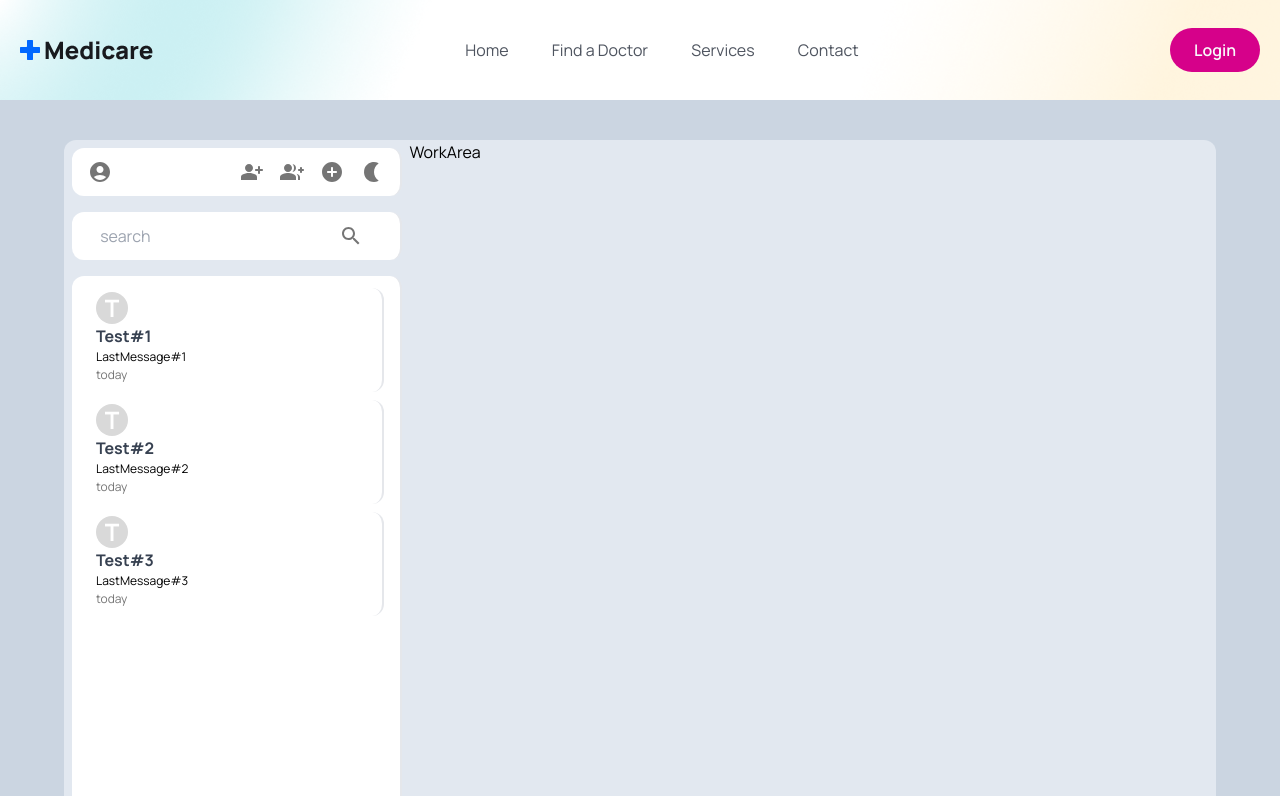
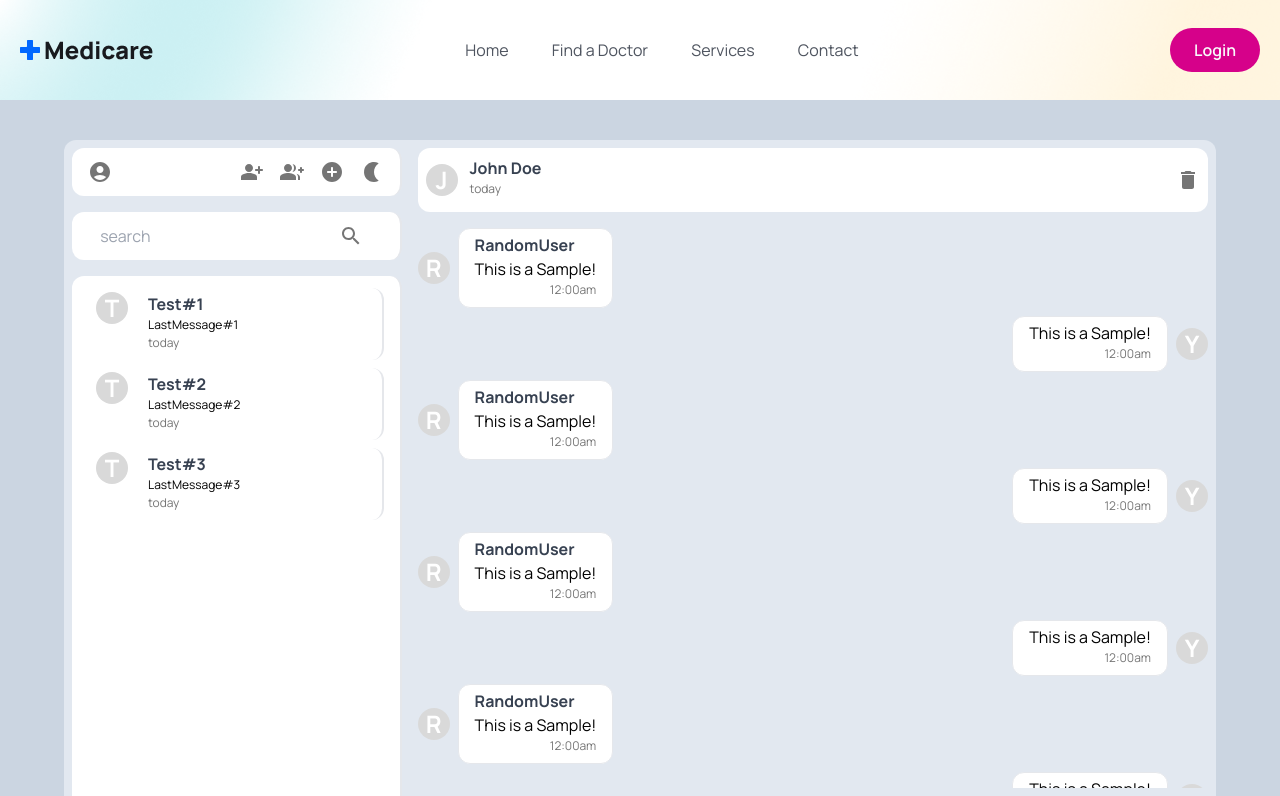
Before and after one commit to hargunkaur286/medihacks, a React (Vite) app in the folder frontend/: page /chat in a window 1280 px wide. Shown: the top 796 px of the page. Built offline with nearby package versions, Linux system fonts and the light colour scheme.

Commit message:
chat interface completed

```diff
--- a/frontend/src/components/ChatApp/ChatArea.jsx
+++ b/frontend/src/components/ChatApp/ChatArea.jsx
@@ -1,11 +1,51 @@
 import React from 'react'
+import DeleteIcon from "@mui/icons-material/Delete"
+import { IconButton } from "@mui/material"
+import SendIcon from "@mui/icons-material/Send"
+import MessageOthers from './MessageOthers'
+import MessageSelf from './MessageSelf'
 
-const ChatArea = () => {
-  return (
-    <div>
+const ChatArea = ({ props }) => {
+    return (
+        <div className='flex flex-col h-full'>
 
-    </div>
-  )
+            {/* message header */}
+            <div className="flex align-center gap-1 bg-white pt-2 pb-2 m-2 rounded-xl">
+                <p className='flex justify-center items-center bg-[#d9d9d9] text-white font-bold text-2xl h-8 w-8 p-0.5 rounded-full self-center m-2'>{props.name[0]}</p>
+                <div className="flex-col justify-center flex-grow">
+                    <p className='col-start-2 col-span-2 row-start-1 font-bold text-gray-700'>{props.name}</p>
+                    <p className='self-end text-[0.75rem] text-[rgba(0,0,0,0.54)]'>{props.timeStamp}</p>
+                </div>
+                <IconButton>
+                    <DeleteIcon />
+                </IconButton>
+            </div>
+            {/* message box */}
+            <div className="flex-grow overflow-y-auto">
+                <MessageOthers/>
+                <MessageSelf/>
+                <MessageOthers/>
+                <MessageSelf/>
+                <MessageOthers/>
+                <MessageSelf/>
+                <MessageOthers/>
+                <MessageSelf/>
+                <MessageOthers/>
+                <MessageSelf/>
+            </div>
+
+            {/* text input */}
+            <div className='flex items-center m-2 text-xl rounded-xl bg-white px-4 py-2'>
+                <input
+                    placeholder='Type a Message'
+                    className='flex-grow rounded-xl px-2 py-1 border border-gray-300 focus:outline-none focus:ring-2 focus:primaryColor'
+                />
+                <IconButton className='ml-2'>
+                    <SendIcon />
+                </IconButton>
+            </div>
+        </div>
+    )
 }
 
 export default ChatArea
--- a/frontend/src/components/ChatApp/ConversationItem.jsx
+++ b/frontend/src/components/ChatApp/ConversationItem.jsx
@@ -3,10 +3,16 @@ import React from 'react'
 const ConversationItem = ({ props }) => {
     return (
         <div className='bg-white border-r-2 pt-1 pb-2 pr-2 pl-2 rounded-xl m-2 flex-grow'>
-            <p className="flex justify-center items-center bg-[#d9d9d9] text-white font-bold text-2xl h-8 w-8 p-0.5 rounded-full self-center">{props.name[0]}</p>
-            <p className="col-start-2 col-span-2 row-start-1 font-bold text-gray-700">{props.name}</p>
-            <p className="con-lastMessage text-[0.75rem]">{props.lastMessage}</p>
-            <p className="con-timeStamp self-end text-[0.75rem] text-[rgba(0,0,0,0.54)]">{props.timeStamp}</p>
+            <div className="flex align-center">
+                <div>
+                <p className="flex justify-center items-center bg-[#d9d9d9] text-white font-bold text-2xl h-8 w-8 p-0.5 rounded-full self-center mr-5">{props.name[0]}</p>
+                </div>
+                <div>
+                <p className="col-start-2 col-span-2 row-start-1 font-bold text-gray-700">{props.name}</p>
+                <p className="text-[0.75rem]">{props.lastMessage}</p>
+                <p className="con-timeStamp self-end text-[0.75rem] text-[rgba(0,0,0,0.54)]">{props.timeStamp}</p>
+                </div>
+            </div>
         </div>
     )
 }
--- a/frontend/src/components/ChatApp/MainContainer.jsx
+++ b/frontend/src/components/ChatApp/MainContainer.jsx
@@ -1,15 +1,19 @@
 import React from 'react'
+import ChatArea from './ChatArea'
 import Sidebar from './Sidebar'
-import WorkArea from './WorkArea'
 
 const MainContainer = () => {
+  const chatAreaProps = {
+    name: 'John Doe',
+    timeStamp: 'today'
+  };
   return (
     <div className="bg-slate-200 h-[90vh] w-[90vw] flex min-h-full rounded-xl mt-10">
       <div className="w-[30%] h-full">
         <Sidebar />
       </div>
       <div className="w-[70%] h-full">
-        <WorkArea />
+        <ChatArea props={chatAreaProps} />
       </div>
     </div>
   )
--- /dev/null
+++ b/frontend/src/components/ChatApp/MessageOthers.jsx
@@ -0,0 +1,19 @@
+import React from 'react';
+
+const MessageOthers = () => {
+  const props1 = { name: "RandomUser", message: "This is a Sample!" };
+  return (
+    <div className='flex items-center m-2'>
+      <p className='flex justify-center items-center bg-[#d9d9d9] text-white font-bold text-2xl h-8 w-8 p-0.5 rounded-full mr-2'>
+        {props1.name[0]}
+      </p>
+      <div className='bg-white border pt-1 pb-2 pr-4 pl-4 rounded-xl inline-block max-w-xl'>
+        <p className='col-start-2 col-span-2 row-start-1 font-bold text-gray-700'>{props1.name}</p>
+        <p className='text-[1rem]'>{props1.message}</p>
+        <p className='text-[0.75rem] text-[rgba(0,0,0,0.54)] text-right'>12:00am</p>
+      </div>
+    </div>
+  );
+};
+
+export default MessageOthers;
--- /dev/null
+++ b/frontend/src/components/ChatApp/MessageSelf.jsx
@@ -0,0 +1,18 @@
+import React from 'react';
+
+const MessageSelf = () => {
+  const props2 = { name: "You", message: "This is a Sample!" };
+  return (
+    <div className='flex justify-end items-center m-2'>
+      <div className='bg-white border pt-1 pb-2 pr-4 pl-4 rounded-xl inline-block max-w-xl'>
+        <p className='text-[1rem]'>{props2.message}</p>
+        <p className='text-[0.75rem] text-[rgba(0,0,0,0.54)] text-right'>12:00am</p>
+      </div>
+      <p className='flex justify-center items-center bg-[#d9d9d9] text-white font-bold text-2xl h-8 w-8 p-0.5 rounded-full ml-2'>
+        {props2.name[0]}
+      </p>
+    </div>
+  );
+};
+
+export default MessageSelf;
--- a/frontend/src/components/ChatApp/Sidebar.jsx
+++ b/frontend/src/components/ChatApp/Sidebar.jsx
@@ -62,7 +62,7 @@ const Sidebar = () => {
 
         <div className='bg-white border-r-2 pt-1 pb-2 pr-2 pl-2 rounded-xl m-2 flex-grow'>
           {conversation.map((conversation) => {
-            return <ConversationItem props={conversation} />
+            return <ConversationItem props={conversation} key={conversation.name} />
           })}
 
         </div>
--- a/frontend/src/components/ChatApp/WorkArea.jsx
+++ /dev/null
@@ -1,11 +0,0 @@
-import React from 'react'
-
-const WorkArea = () => {
-  return (
-    <div className=''>
-      WorkArea
-    </div>
-  )
-}
-
-export default WorkArea
```
